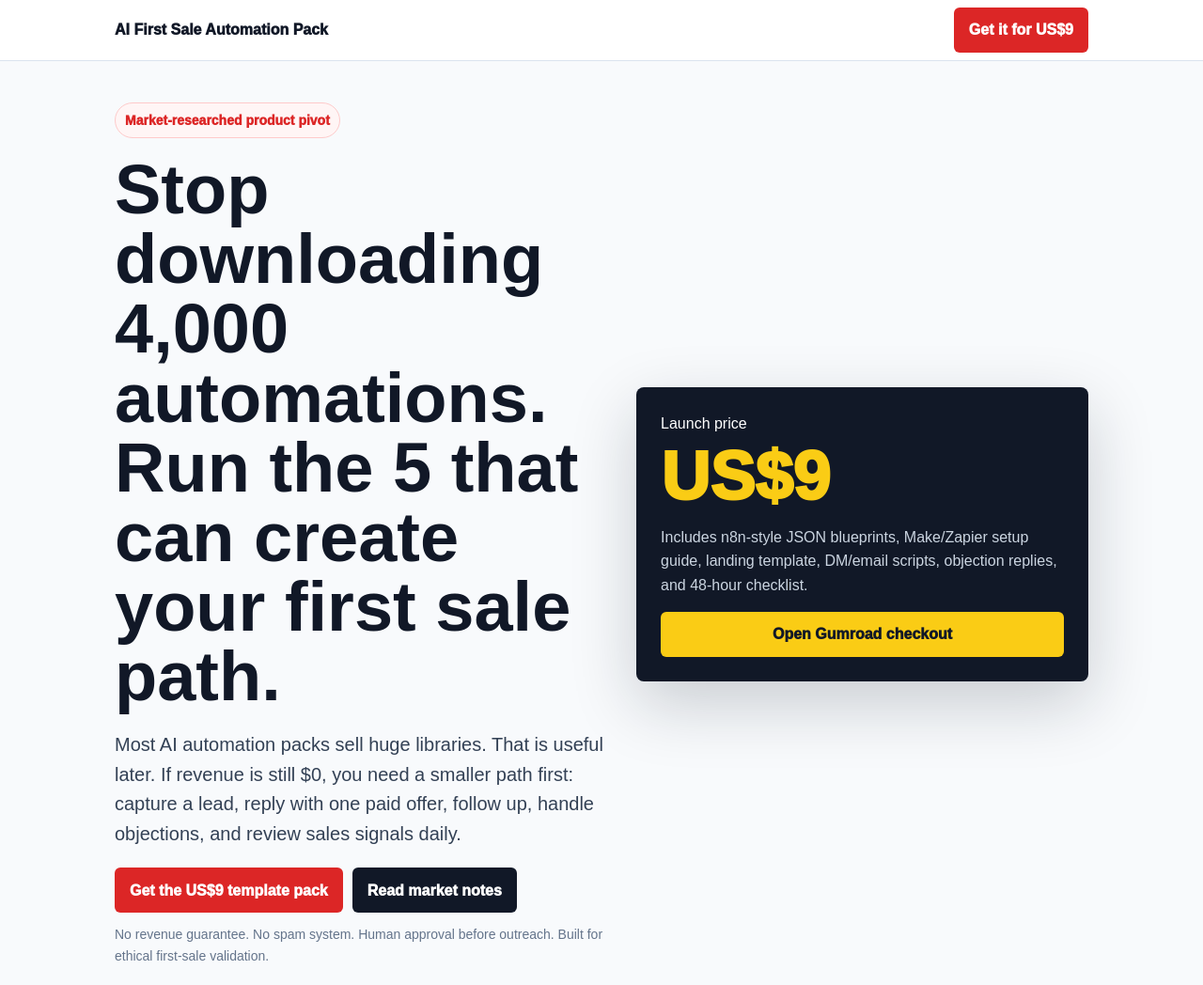
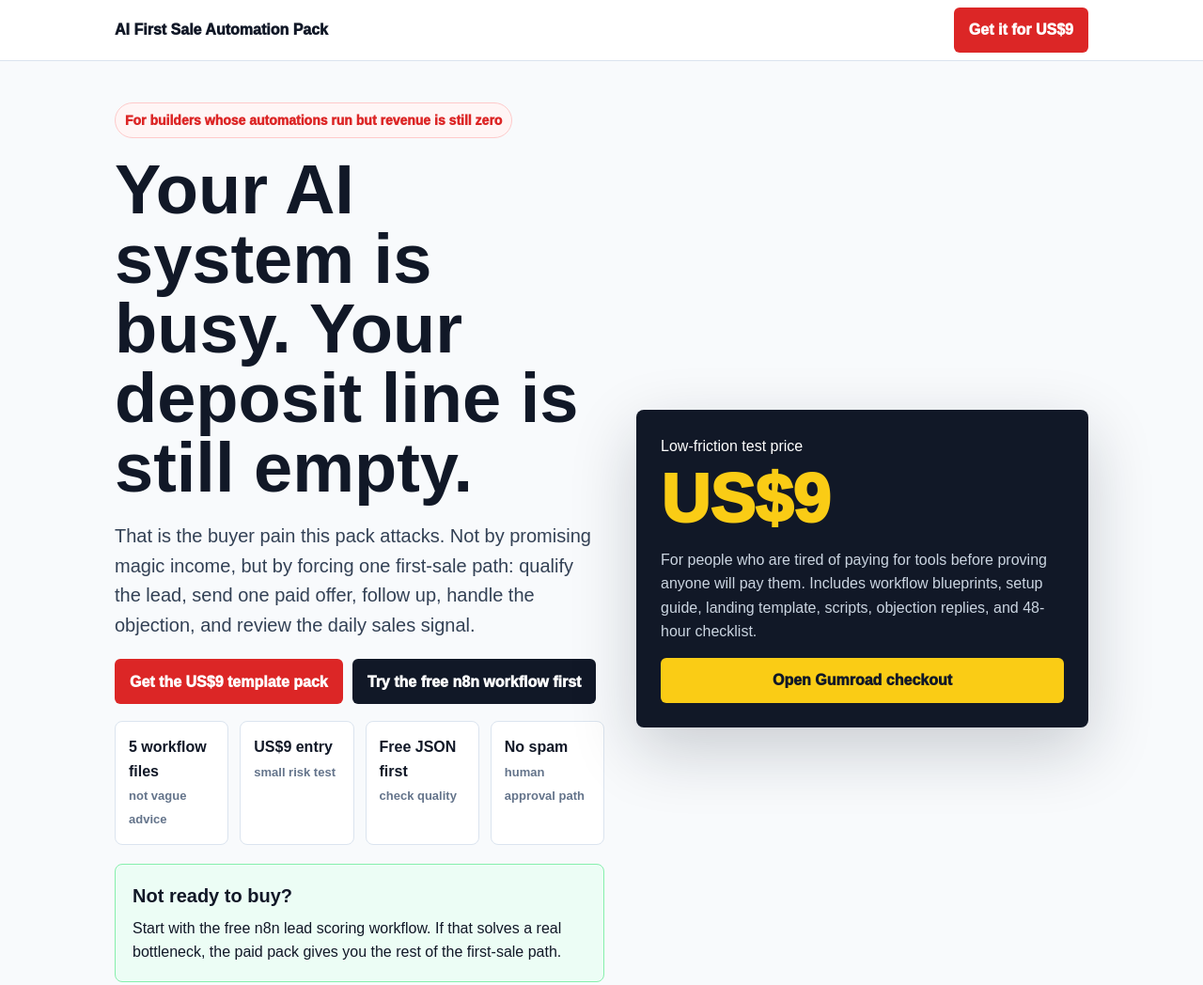
Before and after one commit to avenna01-ceo/claude-code-survival-kr, a plain HTML site: page ai-first-sale-automation-template-pack.html in a window 1280 px wide. Shown: the top 1048 px of the page at 94% size. Drawn offline with Linux system fonts and the light colour scheme.

Commit message:
Strengthen landing page sales path

```diff
--- a/ai-first-sale-automation-template-pack.html
+++ b/ai-first-sale-automation-template-pack.html
@@ -16,7 +16,7 @@
     main{padding:44px 0 60px}.hero{display:grid;grid-template-columns:minmax(0,1.04fr) minmax(320px,.96fr);gap:34px;align-items:center}.eyebrow{display:inline-flex;padding:7px 10px;border-radius:999px;border:1px solid #fecaca;background:#fff5f5;color:#dc2626;font-size:14px;font-weight:950}
     h1{margin:18px 0 14px;font-size:clamp(42px,6.4vw,74px);line-height:1;letter-spacing:0}.lead{font-size:20px;color:#334155}.actions{display:flex;flex-wrap:wrap;gap:10px;margin-top:20px}.note{font-size:14px;color:#64748b;margin-top:12px}
     .offer{background:#111827;color:#fff;border-radius:8px;padding:26px;box-shadow:0 24px 70px rgba(15,23,42,.2)}.price{font-size:72px;font-weight:950;color:#facc15;line-height:1;margin:8px 0}.offer p{color:#cbd5e1}.offer .btn{width:100%}
-    .grid{display:grid;grid-template-columns:repeat(3,1fr);gap:16px;margin-top:34px}.card{background:#fff;border:1px solid #dbe4ef;border-radius:8px;padding:18px}.card b{display:block;font-size:19px;margin-bottom:8px}.band{background:#fff;border-top:1px solid #dbe4ef;border-bottom:1px solid #dbe4ef;margin-top:42px;padding:34px 0}.split{display:grid;grid-template-columns:.9fr 1.1fr;gap:26px}.list{display:grid;gap:10px}.row{background:#f8fafc;border:1px solid #dbe4ef;border-radius:8px;padding:13px 14px;font-weight:850}.compare{display:grid;grid-template-columns:1fr 1fr;gap:16px;margin-top:28px}.bad,.good{border-radius:8px;padding:18px}.bad{background:#fff5f5;border:1px solid #fecaca}.good{background:#f0fdf4;border:1px solid #bbf7d0}
+    .grid{display:grid;grid-template-columns:repeat(3,1fr);gap:16px;margin-top:34px}.card{background:#fff;border:1px solid #dbe4ef;border-radius:8px;padding:18px}.card b{display:block;font-size:19px;margin-bottom:8px}.band{background:#fff;border-top:1px solid #dbe4ef;border-bottom:1px solid #dbe4ef;margin-top:42px;padding:34px 0}.split{display:grid;grid-template-columns:.9fr 1.1fr;gap:26px}.list{display:grid;gap:10px}.row{background:#f8fafc;border:1px solid #dbe4ef;border-radius:8px;padding:13px 14px;font-weight:850}.compare{display:grid;grid-template-columns:1fr 1fr;gap:16px;margin-top:28px}.bad,.good{border-radius:8px;padding:18px}.bad{background:#fff5f5;border:1px solid #fecaca}.good{background:#f0fdf4;border:1px solid #bbf7d0}.proof{display:grid;grid-template-columns:repeat(4,1fr);gap:12px;margin-top:18px}.proof div{background:#fff;border:1px solid #dbe4ef;border-radius:8px;padding:14px;font-weight:850}.mini{font-size:13px;color:#64748b}.danger{color:#dc2626;font-weight:950}.free{background:#ecfdf5;border:1px solid #86efac;border-radius:8px;padding:18px;margin-top:20px}.free b{display:block;font-size:20px;margin-bottom:6px}
     @media(max-width:820px){.nav{flex-direction:column;align-items:flex-start;padding:12px 0}.btn{width:100%}.hero,.grid,.split,.compare{grid-template-columns:1fr}.price{font-size:58px}}
   </style>
 </head>
@@ -25,19 +25,26 @@
   <main>
     <section class="wrap hero">
       <div>
-        <div class="eyebrow">Market-researched product pivot</div>
-        <h1>Stop downloading 4,000 automations. Run the 5 that can create your first sale path.</h1>
-        <p class="lead">Most AI automation packs sell huge libraries. That is useful later. If revenue is still $0, you need a smaller path first: capture a lead, reply with one paid offer, follow up, handle objections, and review sales signals daily.</p>
+        <div class="eyebrow">For builders whose automations run but revenue is still zero</div>
+        <h1>Your AI system is busy. Your deposit line is still empty.</h1>
+        <p class="lead">That is the buyer pain this pack attacks. Not by promising magic income, but by forcing one first-sale path: qualify the lead, send one paid offer, follow up, handle the objection, and review the daily sales signal.</p>
         <div class="actions">
           <a class="btn red" href="https://gaiinmaster.gumroad.com/l/ai-automation-0won-escape-kit?utm_source=first_sale_pack&utm_medium=hero&utm_campaign=72h">Get the US$9 template pack</a>
-          <a class="btn" href="./MARKET_RESEARCH_2026-07-27.md">Read market notes</a>
+          <a class="btn" href="./free-n8n-ai-lead-capture-workflow.html?utm_source=first_sale_pack&utm_medium=hero_free&utm_campaign=72h">Try the free n8n workflow first</a>
         </div>
-        <div class="note">No revenue guarantee. No spam system. Human approval before outreach. Built for ethical first-sale validation.</div>
+        <div class="proof">
+          <div>5 workflow files<br><span class="mini">not vague advice</span></div>
+          <div>US$9 entry<br><span class="mini">small risk test</span></div>
+          <div>Free JSON first<br><span class="mini">check quality</span></div>
+          <div>No spam<br><span class="mini">human approval path</span></div>
+        </div>
+        <div class="free"><b>Not ready to buy?</b>Start with the free n8n lead scoring workflow. If that solves a real bottleneck, the paid pack gives you the rest of the first-sale path.</div>
+        <div class="note">No revenue guarantee. No fake scarcity. No scraped outreach. Built for ethical first-sale validation.</div>
       </div>
       <aside class="offer">
-        <div>Launch price</div>
+        <div>Low-friction test price</div>
         <div class="price">US$9</div>
-        <p>Includes n8n-style JSON blueprints, Make/Zapier setup guide, landing template, DM/email scripts, objection replies, and 48-hour checklist.</p>
+        <p>For people who are tired of paying for tools before proving anyone will pay them. Includes workflow blueprints, setup guide, landing template, scripts, objection replies, and 48-hour checklist.</p>
         <a class="btn yellow" href="https://gaiinmaster.gumroad.com/l/ai-automation-0won-escape-kit?utm_source=first_sale_pack&utm_medium=checkout&utm_campaign=72h">Open Gumroad checkout</a>
       </aside>
     </section>
@@ -65,6 +72,10 @@
       <div class="bad"><b>Common competitor problem</b><p>Massive template libraries make buyers feel they got value, but they still do not know what to run first.</p></div>
       <div class="good"><b>Our angle</b><p>One narrow path from lead to paid offer, designed for builders who need their first payment signal before buying more tools.</p></div>
     </section>
+    <section class="wrap compare">
+      <div class="bad"><b>What this is not</b><p>It is not a done-for-you agency service, a guaranteed-income promise, or a system for spamming strangers.</p></div>
+      <div class="good"><b>What this is</b><p>A small, testable first-sale operating kit for people who need proof before they spend more on AI subscriptions.</p></div>
+    </section>
   </main>
 </body>
 </html>
```
Also changed, not shown: free-n8n-ai-lead-capture-workflow.html (+4 -4 lines).
